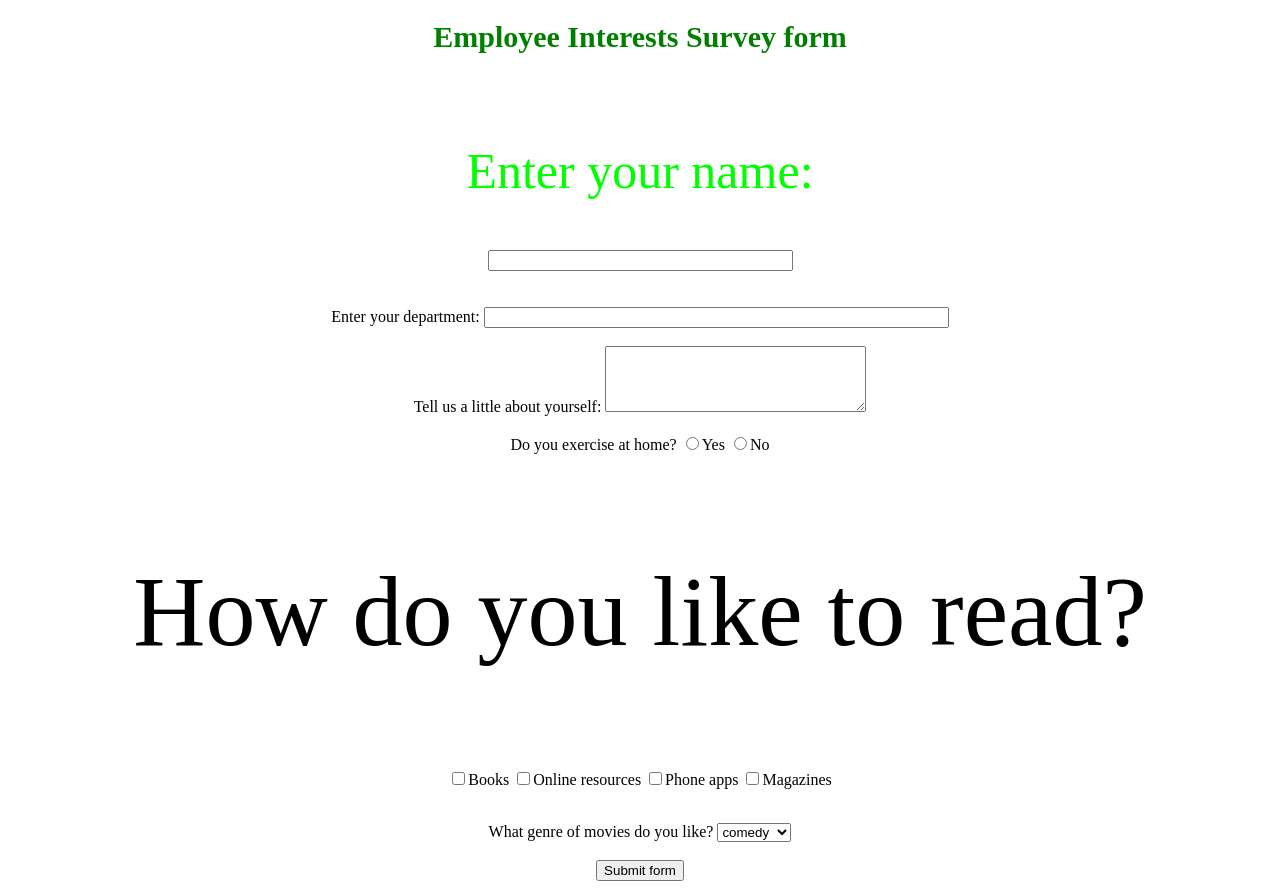
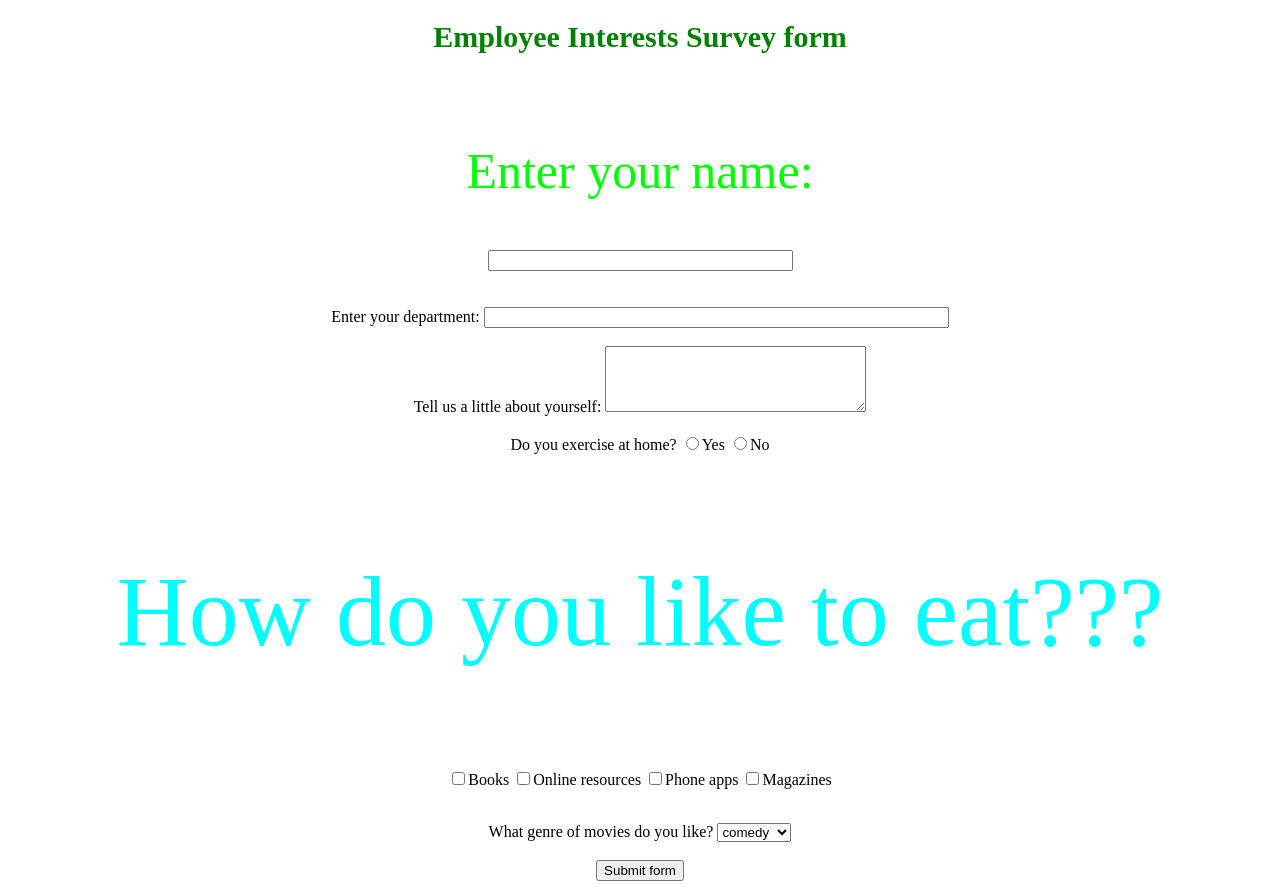
Before and after one commit to chananelp/FS_6, a plain HTML site: page my_site.html in a window 1280 px wide. Drawn offline with Linux system fonts and the light colour scheme.

Commit message:
eat in cyan

```diff
--- a/my_site.html
+++ b/my_site.html
@@ -36,7 +36,7 @@ Do you exercise at home?
 <input type="radio" name="exe" value=2>No
 </p>
 
-<p style="color:black; font-size:100px">How do you like to read?</p>
+<p style="color:cyan; font-size:100px">How do you like to eat???</p>
 
 
 <p>
```
